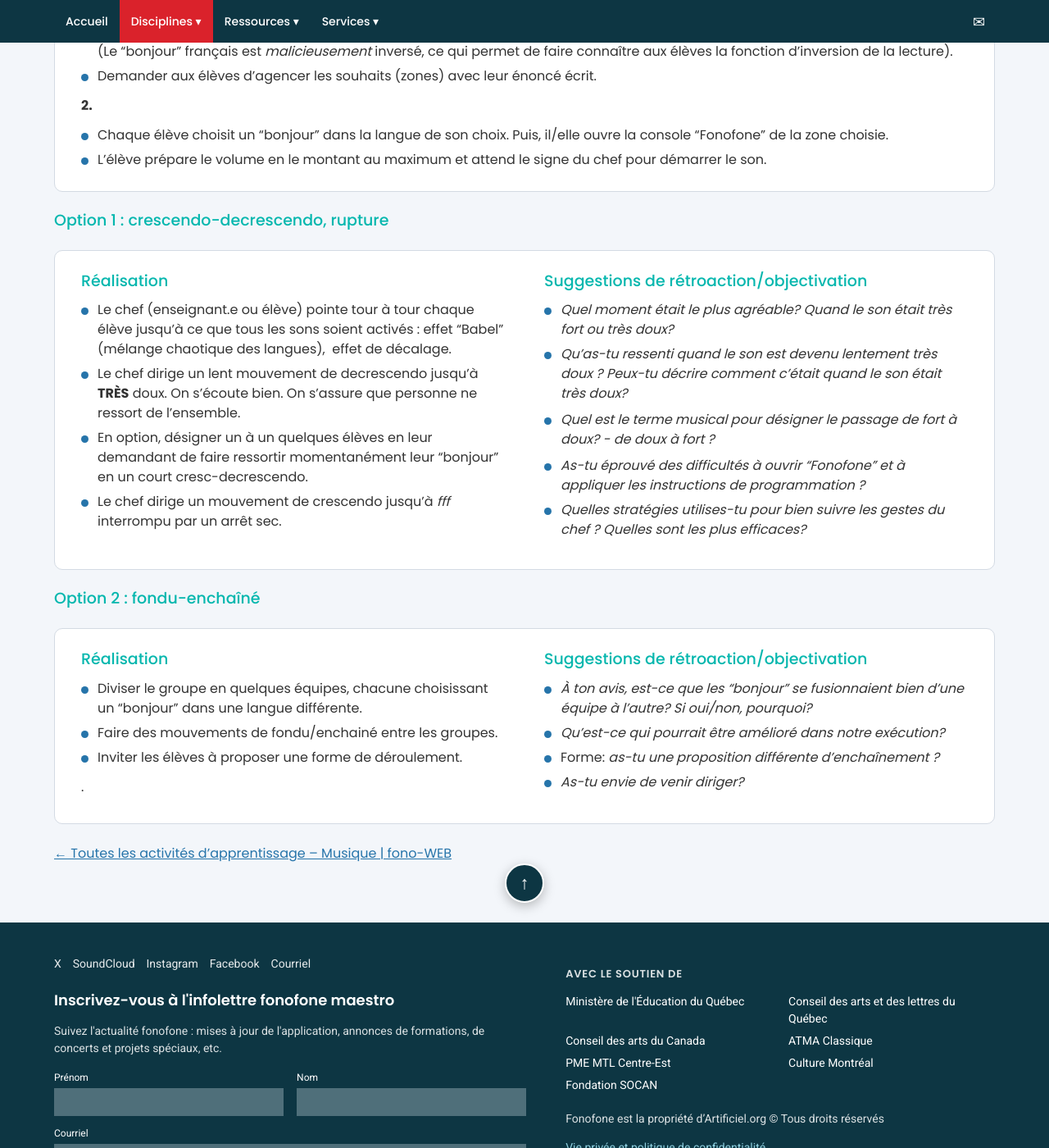
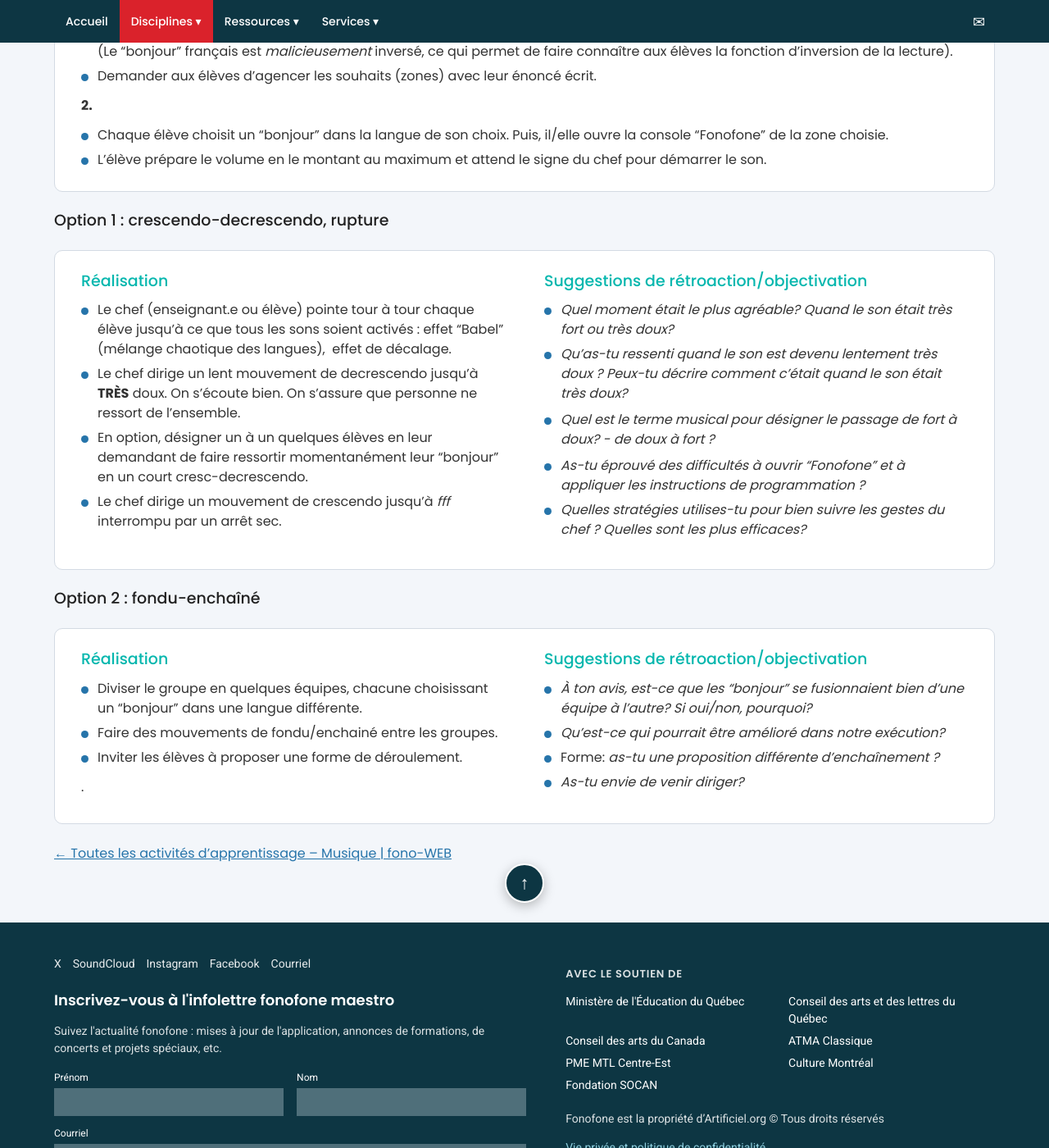
Before and after one commit to yves-fonofone/site-fonofone-revision, a Jekyll site: the page built from _activites/babelweb.md, in a window 1280 px wide and 1400 px high, scrolled down 1462 px. Shown: the whole window at 82% size. Built offline with Jekyll 4.4.1, drawn with Linux system fonts in a browser that asks for light colours.

Commit message:
Crescendo-decrescendo : titres Option 1 et 2 en noir
Co-Authored-By: Claude Opus 5.5 <noreply@anthropic.com>

```diff
--- a/_activites/babelweb.md
+++ b/_activites/babelweb.md
@@ -93,6 +93,7 @@ Au terme de cette activité :
 </section>
 
 #### Option 1 : crescendo-decrescendo, rupture
+{: .noir}
 
 <section class="encadre encadre--blanc encadre--options encadre--options-2">
 <div class="options__col" markdown="1">
@@ -120,6 +121,7 @@ Au terme de cette activité :
 </section>
 
 #### Option 2 : fondu-enchaîné
+{: .noir}
 
 <section class="encadre encadre--blanc encadre--options encadre--options-2">
 <div class="options__col" markdown="1">
--- a/style.css
+++ b/style.css
@@ -675,6 +675,7 @@ li.extrait p { margin: 0; }
 .etape__rangee { display: grid; grid-template-columns: 1fr 1fr; gap: 40px; align-items: start; }
 .etape__rangee > div:last-child { padding: 12px 0 0; font-size: 14px; }
 .fiche--fonofone h4.orange { color: #f26b21; font: 400 19px/1.25 Poppins, sans-serif; margin: 0 0 6px; }
+.fiche--fonofone .fiche-contenu h4.noir { color: #222; }
 @media (max-width: 900px) {
   .realisations__vignettes { grid-template-columns: repeat(3, minmax(0, 1fr)); }
   .rangee--cartes, .rangee--egale, .etape__rangee { grid-template-columns: 1fr; }
```
